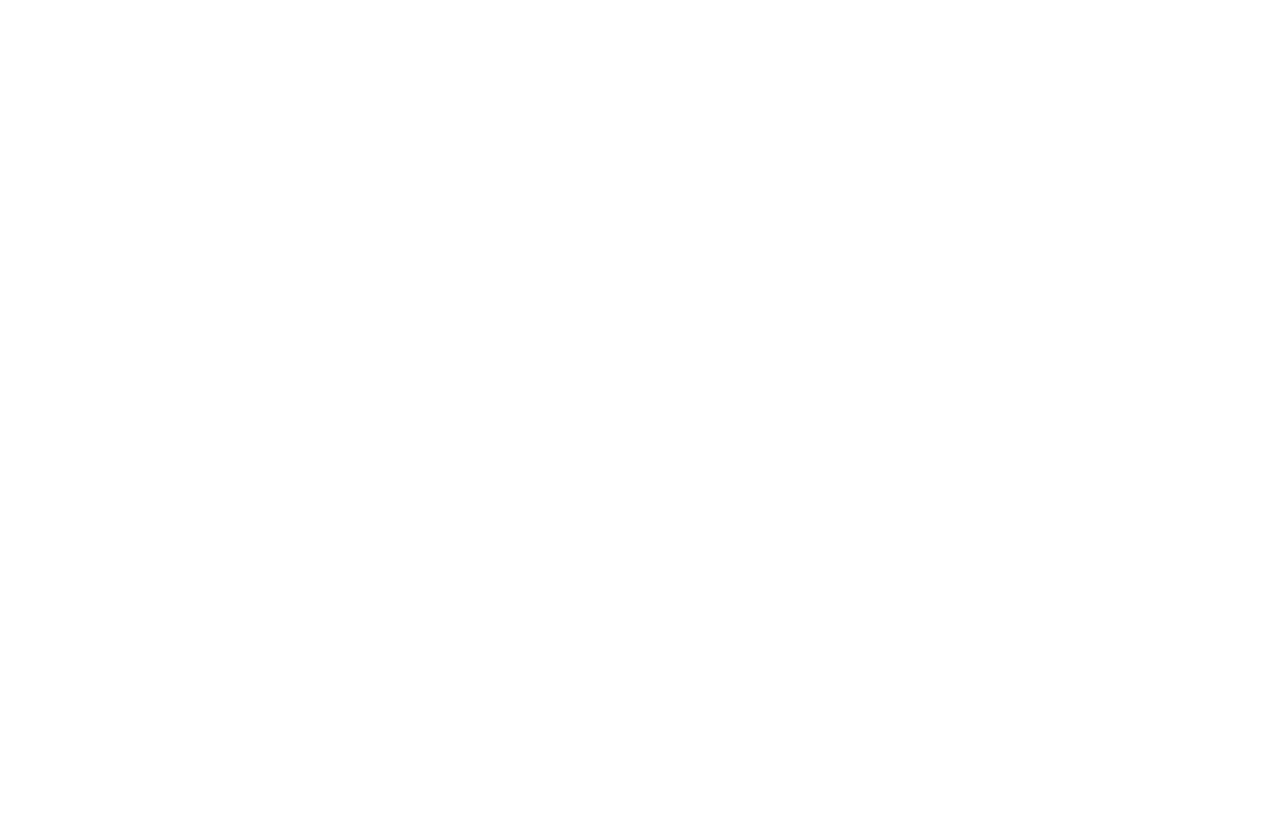
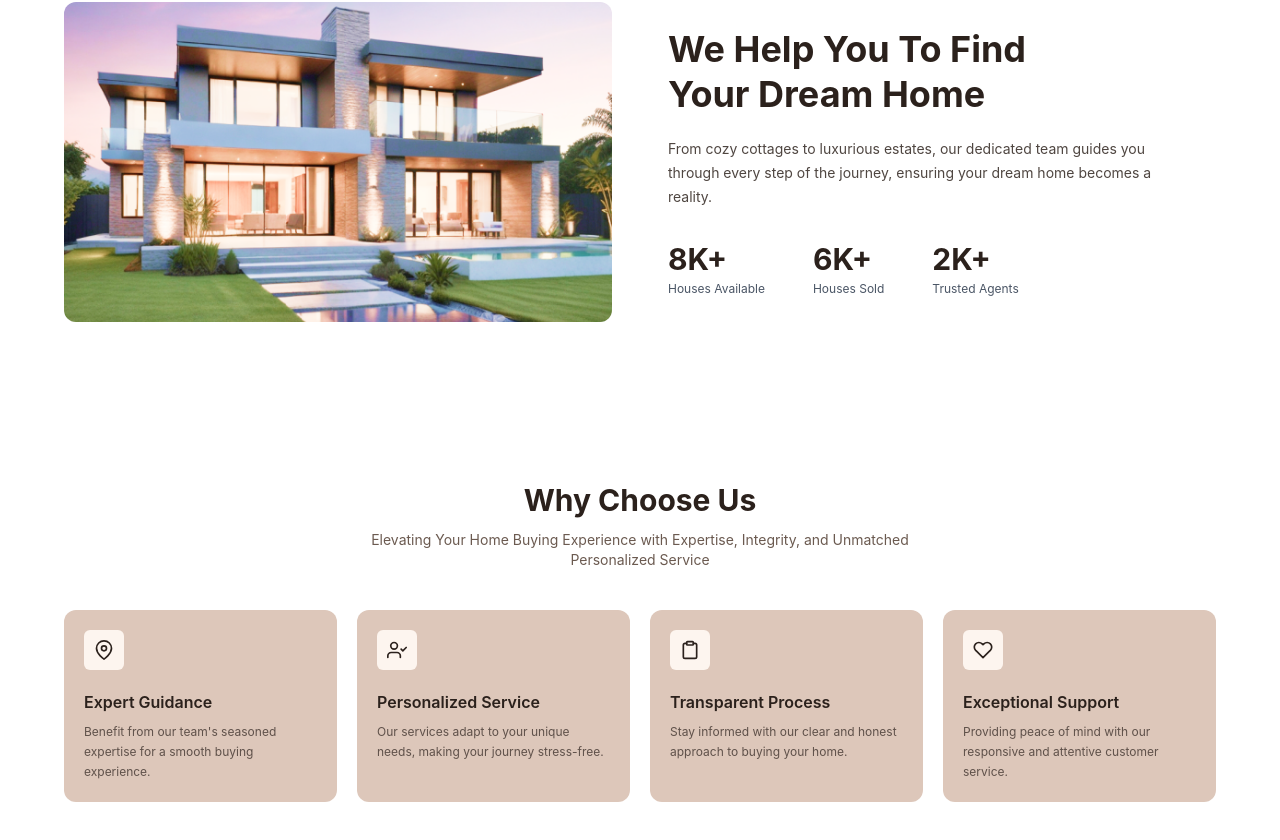
Before and after one commit to ahebabshamilbaryaw-tech/myTravelinprogramming, a React (Vite) app in the folder dream-home/: page / in a window 1280 px wide. Shown: the part 832-1672 px from the top of the page. Before the commit the page ends 800 px from the top, so only its background shows below. Built offline with nearby package versions, Linux system fonts and the light colour scheme.

Commit message:
Task-2 finished

```diff
--- a/dream-home/src/App.jsx
+++ b/dream-home/src/App.jsx
@@ -1,10 +1,17 @@
 import Navbar from './component/Navbar';
 import Hero from './component/Hero';
+import About from './component/About';
+import WhyChooseUs from './component/WhyChooseUs';
+
+
+
 function App() {
   return (
     <div>
        <Navbar />
        <Hero />
+       <About />
+       <WhyChooseUs />
     </div>
 
   )
--- /dev/null
+++ b/dream-home/src/component/About.jsx
@@ -0,0 +1,56 @@
+import aboutImage from '../assets/images/about-img.png'
+function About() {
+  return (
+    <section className="px-16 py-24">
+      <div className="flex items-center gap-14">
+        <div className="w-1/2">
+          <img
+            src={aboutImage}
+            alt="Dream Home"
+            className="h-[320px] w-full rounded-xl object-cover"
+          />
+        </div>
+        <div className="w-1/2">
+
+          <h2 className="text-4xl font-bold leading-tight text-[#2b211c]">
+            We Help You To Find
+            <br />
+            Your Dream Home
+          </h2>
+
+          <p className="mt-5 max-w-lg text-sm leading-6 text-[#4f4641]">
+            From cozy cottages to luxurious estates, our
+            dedicated team guides you through every step of the
+            journey, ensuring your dream home becomes a reality.
+          </p>
+          <div className="mt-8 flex gap-12">
+            <div>
+              <h3 className="text-3xl font-bold text-[#2b211c]">
+                8K+
+              </h3>
+              <p className="mt-1 text-xs text-gray-600">
+                Houses Available
+              </p>
+            </div>
+            <div>
+              <h3 className="text-3xl font-bold text-[#2b211c]">
+                6K+
+              </h3>
+              <p className="mt-1 text-xs text-gray-600">
+                Houses Sold
+              </p>
+            </div>
+
+            <div>
+              <h3 className="text-3xl font-bold text-[#2b211c]">
+                2K+
+              </h3>
+              <p className="mt-1 text-xs text-gray-600">
+                Trusted Agents
+              </p>
+            </div>
+          </div>
+        </div>
+      </div>
+    </section>)}
+export default About
--- /dev/null
+++ b/dream-home/src/component/WhyChooseUs.jsx
@@ -0,0 +1,62 @@
+import { FiMapPin,FiUserCheck, FiClipboard,FiHeart} from 'react-icons/fi'
+function WhyChooseUs() {
+  return (
+    <section className="px-16 py-16">
+      <div className="text-center">
+        <h2 className="text-3xl font-bold text-[#2b211c]">
+          Why Choose Us
+        </h2>
+        <p className="mx-auto mt-3 max-w-xl text-sm text-[#6b5a50]">
+          Elevating Your Home Buying Experience with Expertise,
+          Integrity, and Unmatched Personalized Service
+        </p>
+      </div>
+      <div className="mt-10 grid grid-cols-4 gap-5">
+        <div className="rounded-xl bg-[#ddc7ba] p-5">
+          <div className="flex h-10 w-10 items-center justify-center rounded-md bg-[#fdf5ef]">
+            <FiMapPin className="text-xl text-[#2b211c]" />
+          </div>
+          <h3 className="mt-5 font-semibold text-[#2b211c]">
+            Expert Guidance
+          </h3>
+          <p className="mt-2 text-xs leading-5 text-[#5f514a]">
+            Benefit from our team's seasoned expertise for a smooth buying experience.
+          </p>
+        </div>
+        <div className="rounded-xl bg-[#ddc7ba] p-5">
+          <div className="flex h-10 w-10 items-center justify-center rounded-md bg-[#fdf5ef]">
+            <FiUserCheck className="text-xl text-[#2b211c]" />
+          </div>
+          <h3 className="mt-5 font-semibold text-[#2b211c]">
+            Personalized Service
+          </h3>
+          <p className="mt-2 text-xs leading-5 text-[#5f514a]">
+            Our services adapt to your unique needs, making your journey stress-free.
+          </p>
+        </div>
+        <div className="rounded-xl bg-[#ddc7ba] p-5">
+          <div className="flex h-10 w-10 items-center justify-center rounded-md bg-[#fdf5ef]">
+            <FiClipboard className="text-xl text-[#2b211c]" />
+          </div>
+          <h3 className="mt-5 font-semibold text-[#2b211c]">
+            Transparent Process
+          </h3>
+          <p className="mt-2 text-xs leading-5 text-[#5f514a]">
+            Stay informed with our clear and honest approach to buying your home.
+          </p>
+        </div>
+        <div className="rounded-xl bg-[#ddc7ba] p-5">
+          <div className="flex h-10 w-10 items-center justify-center rounded-md bg-[#fdf5ef]">
+            <FiHeart className="text-xl text-[#2b211c]" />
+          </div>
+          <h3 className="mt-5 font-semibold text-[#2b211c]">
+            Exceptional Support
+          </h3>
+          <p className="mt-2 text-xs leading-5 text-[#5f514a]">
+            Providing peace of mind with our responsive and attentive customer service.
+          </p>
+        </div>
+      </div>
+    </section>)}
+
+export default WhyChooseUs
```
